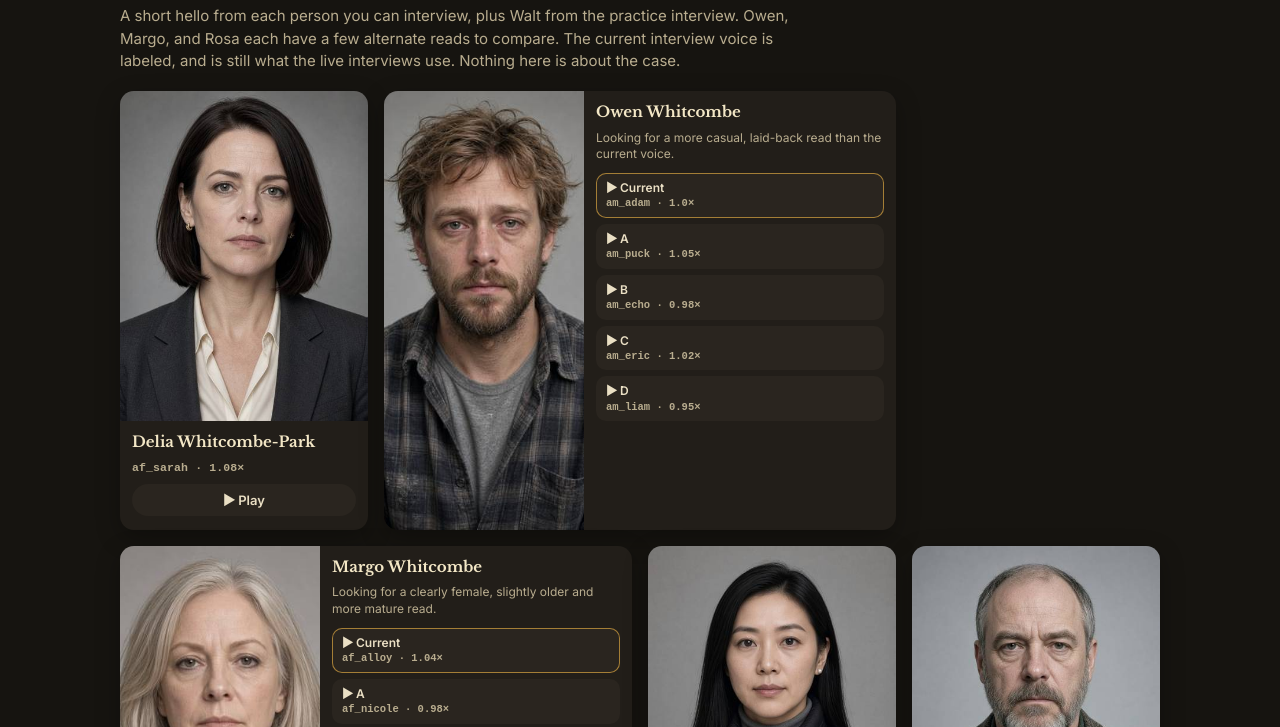
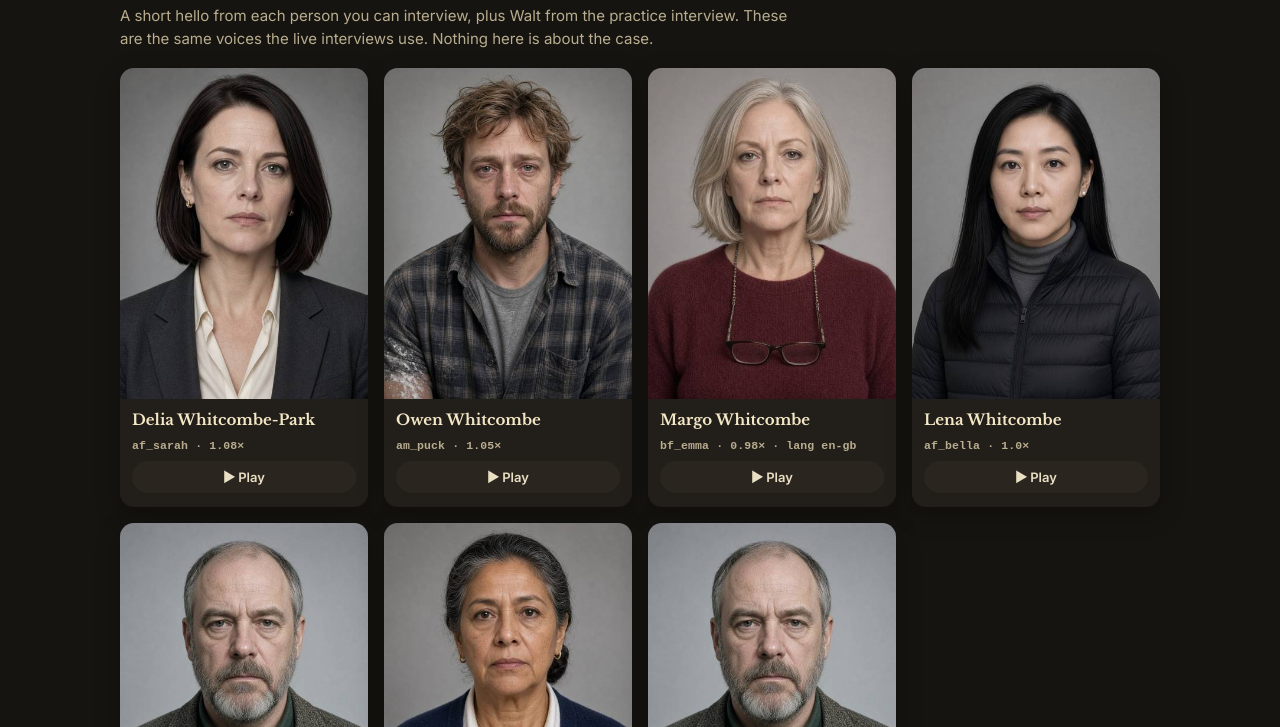
Before and after one commit to mmiguel6288/quiet-harbor-journal, a plain HTML site: page case/voices/index.html in a window 1280 px wide. Shown: the part 73-800 px from the top of the page. Drawn offline with nearby package versions, Linux system fonts and the light colour scheme.

Commit message:
Case v19: Owen, Margo, and Rosa interview voices
Owen uses am_puck 1.05, Margo uses bf_emma 0.98 (en-gb), and Rosa uses
ef_dora with English in en-us and Spanish words in es. The voices page
plays those as the main samples.

```diff
--- a/case/voices/index.html
+++ b/case/voices/index.html
@@ -24,18 +24,9 @@ h1{font:700 26px/1.2 'Libre Baskerville',serif;margin:4px 0 8px;color:#f3e7c6}
 .play{margin-top:auto;border:0;border-radius:999px;padding:8px 12px;background:#2a251f;color:#eadfc4;font:600 13px Inter,system-ui,sans-serif;cursor:pointer}
 .play:hover,.play:focus{background:#3a332b;outline:none}
 .play[aria-pressed="true"]{background:var(--acc);color:#1c1a17}
-.card.opts .meta{padding-bottom:12px}
-.optlist{display:flex;flex-direction:column;gap:6px;margin-top:2px}
-.optlist .play{margin:0;width:100%;text-align:left;border-radius:10px;padding:7px 10px;font:600 12px/1.35 Inter,system-ui,sans-serif}
-.optlist .play .lab{display:block;font:600 10.5px/1.3 'IBM Plex Mono',ui-monospace,monospace;color:#b9ad8f;margin-top:1px}
-.play[aria-pressed="true"] .lab{color:#3a2a12}
-.play.is-current{box-shadow:inset 0 0 0 1px rgba(217,164,65,.7)}
-.note{font:12px/1.4 Inter,system-ui,sans-serif;color:var(--mut)}
 @media(min-width:720px){
   .grid{grid-template-columns:repeat(4,1fr)}
   h1{font-size:30px}
-  .card.opts{grid-column:span 2;display:grid;grid-template-columns:200px 1fr;align-items:stretch}
-  .card.opts img{height:100%;aspect-ratio:auto;min-height:280px}
 }
 </style>
 </head>
@@ -43,80 +34,33 @@ h1{font:700 26px/1.2 'Libre Baskerville',serif;margin:4px 0 8px;color:#f3e7c6}
 <header>
   <div class="tag">VOICE CHECK · NOT PART OF THE CASE</div>
   <h1>Interview voices</h1>
-  <p class="lede">A short hello from each person you can interview, plus Walt from the practice interview. Owen, Margo, and Rosa each have a few alternate reads to compare. The current interview voice is labeled, and is still what the live interviews use. Nothing here is about the case.</p>
+  <p class="lede">A short hello from each person you can interview, plus Walt from the practice interview. These are the same voices the live interviews use. Nothing here is about the case.</p>
 </header>
 <main class="grid" id="grid"></main>
 <script>
 const PEOPLE=[
   {id:'delia',name:'Delia Whitcombe-Park',img:'../img/delia.jpg',voice:'af_sarah',speed:'1.08',src:'delia.mp3'},
-  {id:'owen',name:'Owen Whitcombe',img:'../img/owen.jpg',voice:'am_adam',speed:'1.0',src:'owen.mp3',
-    note:'Looking for a more casual, laid-back read than the current voice.',
-    options:[
-      {label:'Current',voice:'am_adam',speed:'1.0',src:'owen.mp3',current:true},
-      {label:'A',voice:'am_puck',speed:'1.05',src:'owen-a.mp3'},
-      {label:'B',voice:'am_echo',speed:'0.98',src:'owen-b.mp3'},
-      {label:'C',voice:'am_eric',speed:'1.02',src:'owen-c.mp3'},
-      {label:'D',voice:'am_liam',speed:'0.95',src:'owen-d.mp3'}
-    ]},
-  {id:'margo',name:'Margo Whitcombe',img:'../img/margo.jpg',voice:'af_alloy',speed:'1.04',src:'margo.mp3',
-    note:'Looking for a clearly female, slightly older and more mature read.',
-    options:[
-      {label:'Current',voice:'af_alloy',speed:'1.04',src:'margo.mp3',current:true},
-      {label:'A',voice:'af_nicole',speed:'0.98',src:'margo-a.mp3'},
-      {label:'B',voice:'af_kore',speed:'1.0',src:'margo-b.mp3'},
-      {label:'C',voice:'af_jessica',speed:'0.96',src:'margo-c.mp3'},
-      {label:'D',voice:'bf_emma',speed:'0.98',lang:'en-gb',src:'margo-d.mp3'}
-    ]},
+  {id:'owen',name:'Owen Whitcombe',img:'../img/owen.jpg',voice:'am_puck',speed:'1.05',src:'owen.mp3'},
+  {id:'margo',name:'Margo Whitcombe',img:'../img/margo.jpg',voice:'bf_emma',speed:'0.98',lang:'en-gb',src:'margo.mp3'},
   {id:'kira',name:'Lena Whitcombe',img:'../img/kira.jpg',voice:'af_bella',speed:'1.0',src:'kira.mp3'},
   {id:'teddy',name:'Teddy Alcott',img:'../img/teddy.jpg',voice:'am_onyx',speed:'0.98',src:'teddy.mp3'},
-  {id:'rosa',name:'Rosa Delgado',img:'../img/rosa.jpg',voice:'ef_dora',speed:'1.0',lang:'es',src:'rosa.mp3',
-    note:'Looking for correct English with a light Spanish accent — not Spanish phonetics on English words.',
-    options:[
-      {label:'Current',voice:'ef_dora',speed:'1.0',lang:'es',src:'rosa.mp3',current:true},
-      {label:'A',voice:'ef_dora',speed:'1.0',lang:'en-us',src:'rosa-a.mp3'},
-      {label:'B',voice:'ef_dora',speed:'1.0',lang:'en-us + es',src:'rosa-b.mp3'},
-      {label:'C',voice:'af_nicole',speed:'0.98',src:'rosa-c.mp3'},
-      {label:'D',voice:'af_river',speed:'1.0',src:'rosa-d.mp3'}
-    ]},
+  {id:'rosa',name:'Rosa Delgado',img:'../img/rosa.jpg',voice:'ef_dora',speed:'1.0',lang:'en-us + es',src:'rosa.mp3'},
   {id:'walt',name:'Walt Penrose',img:'../img/teddy.jpg',voice:'am_onyx',speed:'0.98',src:'walt.mp3'}
 ];
 const grid=document.getElementById('grid');
 let cur=null,audio=null;
 function vid(o){return o.voice+' · '+o.speed+'×'+(o.lang?' · lang '+o.lang:'')}
-function btnLabel(o,playing){
-  const head=playing?'■ Stop':'▶ '+(o.current?'Current':o.label);
-  return head+'<span class="lab">'+vid(o)+'</span>';
-}
-grid.innerHTML=PEOPLE.map(p=>{
-  if(p.options){
-    const opts=p.options.map(o=>`<button class="play${o.current?' is-current':''}" type="button" aria-pressed="false" data-src="${o.src}" data-label="${o.current?'Current':o.label}" aria-label="Play ${p.name}, ${o.current?'current voice':('option '+o.label)}">${btnLabel(o,false)}</button>`).join('');
-    return `<article class="card opts" data-id="${p.id}">
-      <img src="${p.img}" alt="${p.name}">
-      <div class="meta">
-        <b>${p.name}</b>
-        ${p.note?`<div class="note">${p.note}</div>`:''}
-        <div class="optlist">${opts}</div>
-      </div>
-    </article>`;
-  }
-  return `<article class="card" data-id="${p.id}">
+grid.innerHTML=PEOPLE.map(p=>`<article class="card" data-id="${p.id}">
   <img src="${p.img}" alt="${p.name}">
   <div class="meta">
     <b>${p.name}</b>
     <div class="vid">${vid(p)}</div>
     <button class="play" type="button" aria-pressed="false" data-src="${p.src}" aria-label="Play ${p.name}">▶ Play</button>
   </div>
-  </article>`;
-}).join('');
-function restore(b){
-  if(!b)return;
-  const opt=PEOPLE.flatMap(p=>p.options||[]).find(o=>o.src===b.dataset.src);
-  if(opt) b.innerHTML=btnLabel(opt,false);
-  else b.textContent='▶ Play';
-}
+</article>`).join('');
 function stop(){
   if(audio){audio.pause();audio=null}
-  if(cur){cur.setAttribute('aria-pressed','false');restore(cur);cur=null}
+  if(cur){cur.setAttribute('aria-pressed','false');cur.textContent='▶ Play';cur=null}
 }
 grid.addEventListener('click',e=>{
   const b=e.target.closest('.play');if(!b)return;
@@ -125,10 +69,7 @@ grid.addEventListener('click',e=>{
   audio=new Audio(b.dataset.src);
   audio.addEventListener('ended',stop);
   audio.addEventListener('error',stop);
-  cur=b;b.setAttribute('aria-pressed','true');
-  const opt=PEOPLE.flatMap(p=>p.options||[]).find(o=>o.src===b.dataset.src);
-  if(opt) b.innerHTML=btnLabel(opt,true);
-  else b.textContent='■ Stop';
+  cur=b;b.setAttribute('aria-pressed','true');b.textContent='■ Stop';
   audio.play().catch(stop);
 });
 </script>
```
Also changed, not shown: 3 other files. Lines whose indentation alone changed are shown as unchanged.
